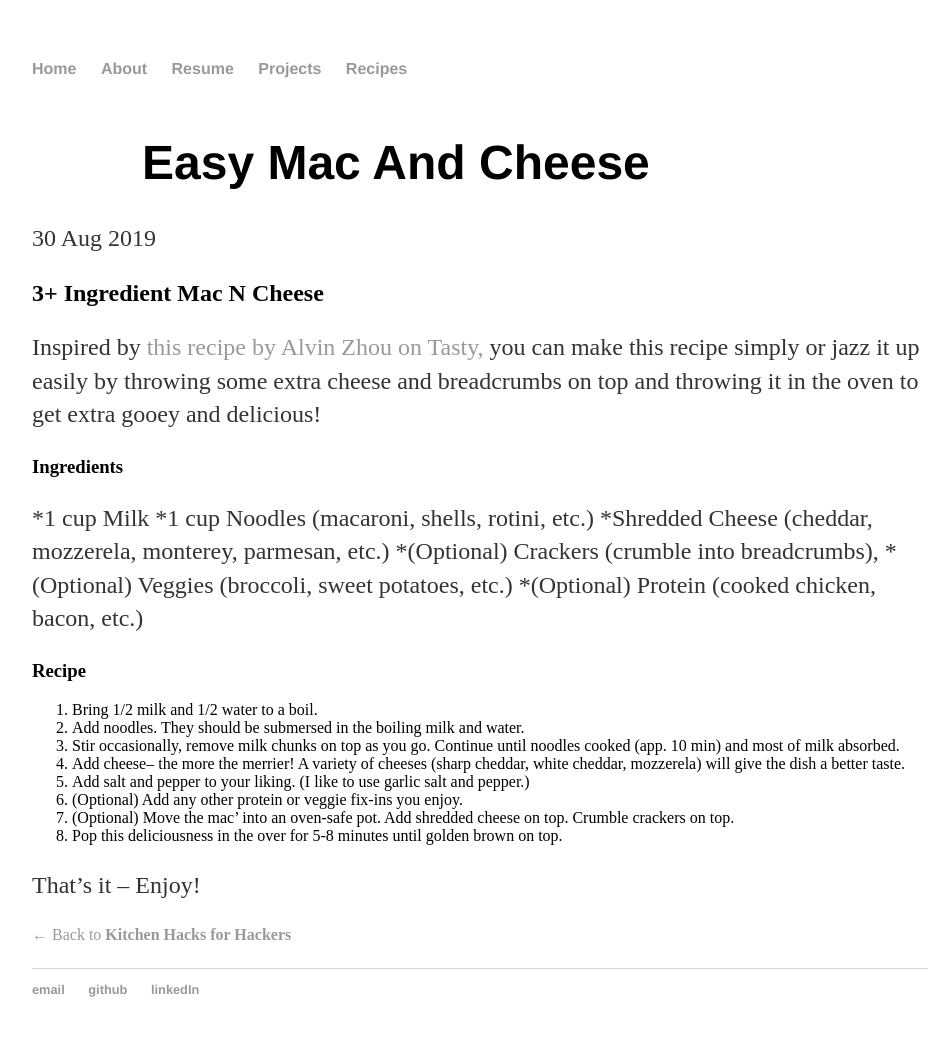
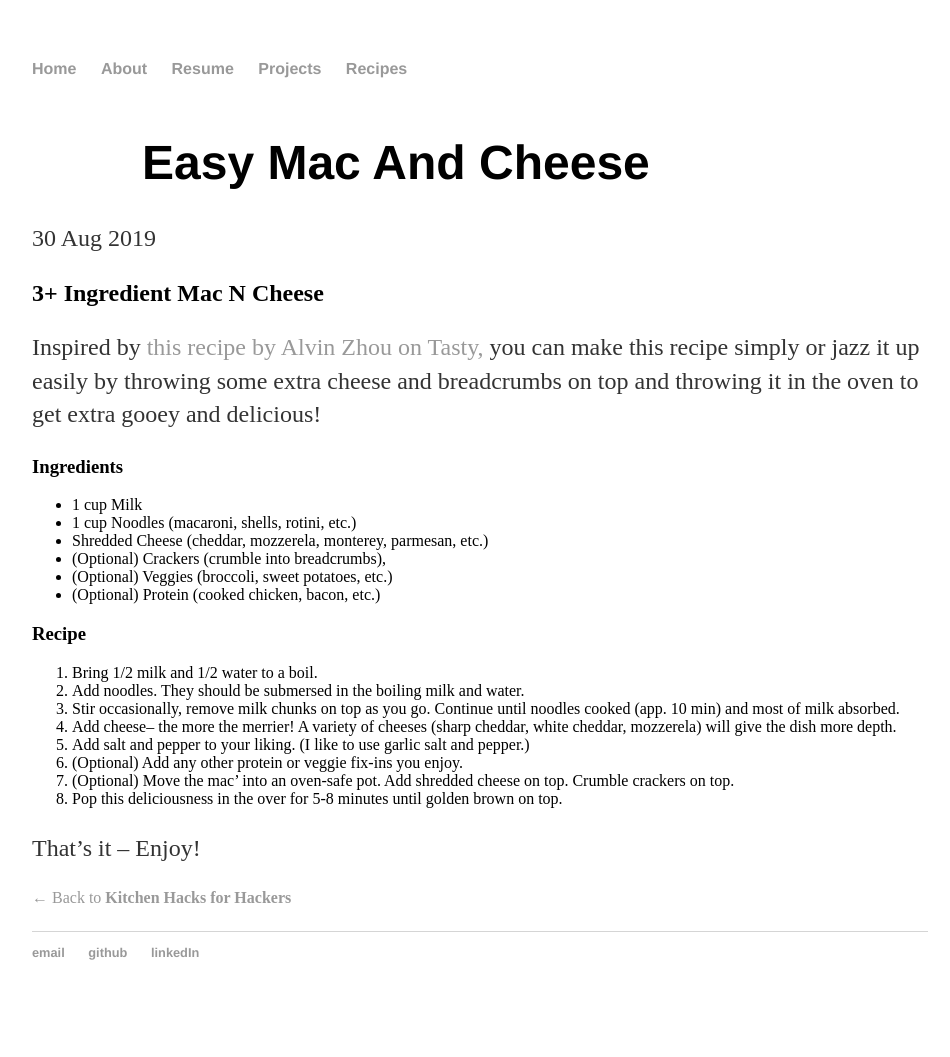
Before and after one commit to bmcgovern007/bmcgovern007.github.io, a Jekyll site: the page built from _posts/2019-08-30-easy-mac-and-cheese.md, in a window 1280 px wide. Shown: the whole page, without its empty margins (160-1110 px from the left). Built offline with Jekyll 4.4.1, drawn with Linux system fonts in a browser that asks for light colours; our own code applies the rules of GitHub Pages for plain Markdown files; after the commit the page ends 1020 px from its top, so only the background shows below that.

Commit message:
Update 2019-08-30-easy-mac-and-cheese.md

```diff
--- a/_posts/2019-08-30-easy-mac-and-cheese.md
+++ b/_posts/2019-08-30-easy-mac-and-cheese.md
@@ -6,19 +6,18 @@ simply or jazz it up easily by throwing some extra cheese and breadcrumbs on top
 gooey and delicious!
 
 ### Ingredients
-*1 cup Milk
-*1 cup Noodles (macaroni, shells, rotini, etc.)
-*Shredded Cheese (cheddar, mozzerela, monterey, parmesan, etc.)
-*(Optional) Crackers (crumble into breadcrumbs),
-*(Optional) Veggies (broccoli, sweet potatoes, etc.)
-*(Optional) Protein (cooked chicken, bacon, etc.)
+* 1 cup Milk
+* 1 cup Noodles (macaroni, shells, rotini, etc.)
+* Shredded Cheese (cheddar, mozzerela, monterey, parmesan, etc.)
+* (Optional) Crackers (crumble into breadcrumbs),
+* (Optional) Veggies (broccoli, sweet potatoes, etc.)
+* (Optional) Protein (cooked chicken, bacon, etc.)
 
 ### Recipe
 1. Bring 1/2 milk and 1/2 water to a boil.
 2. Add noodles. They should be submersed in the boiling milk and water.
 3. Stir occasionally, remove milk chunks on top as you go. Continue until noodles cooked (app. 10 min) and most of milk absorbed.
-4. Add cheese-- the more the merrier! A variety of cheeses (sharp cheddar, white cheddar, mozzerela) will give the dish a
-better taste.
+4. Add cheese-- the more the merrier! A variety of cheeses (sharp cheddar, white cheddar, mozzerela) will give the dish more depth.
 5. Add salt and pepper to your liking. (I like to use garlic salt and pepper.)
 6. (Optional) Add any other protein or veggie fix-ins you enjoy.
 7. (Optional) Move the mac' into an oven-safe pot. Add shredded cheese on top. Crumble crackers on top.
```
